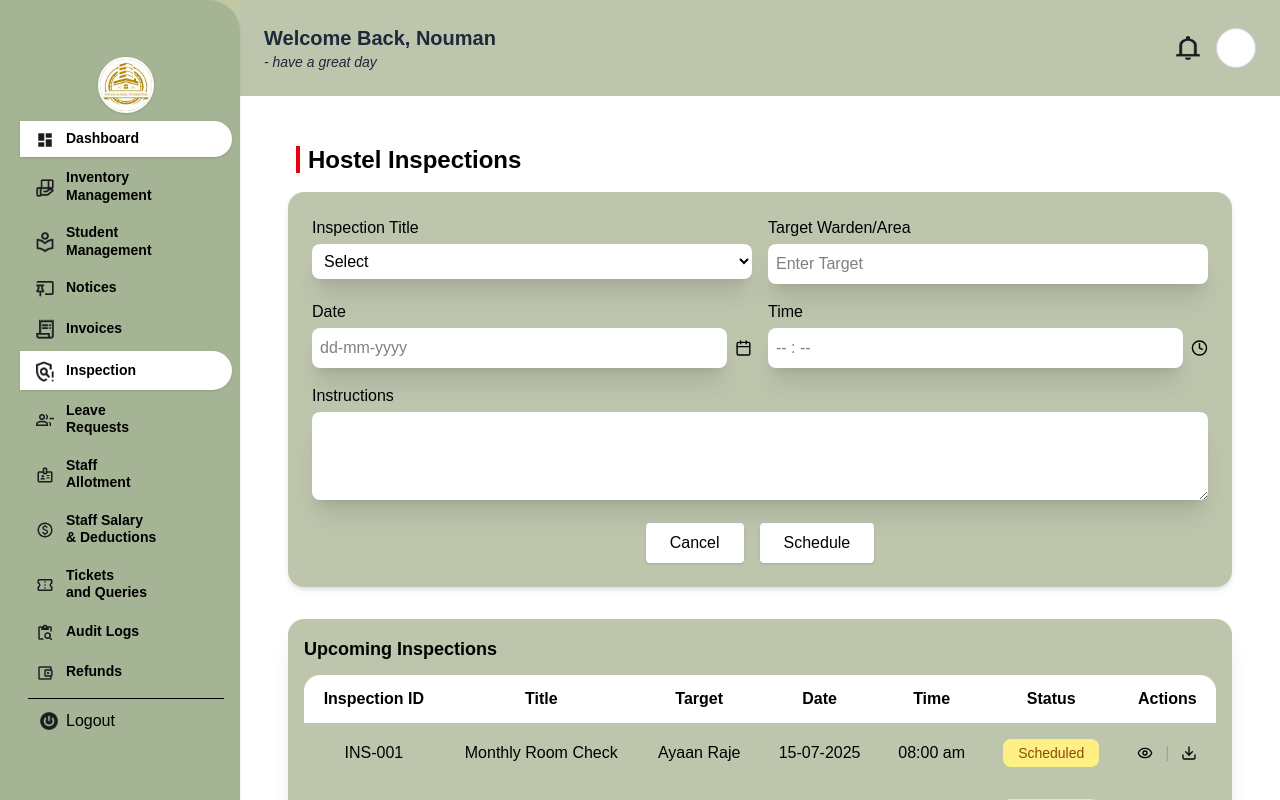
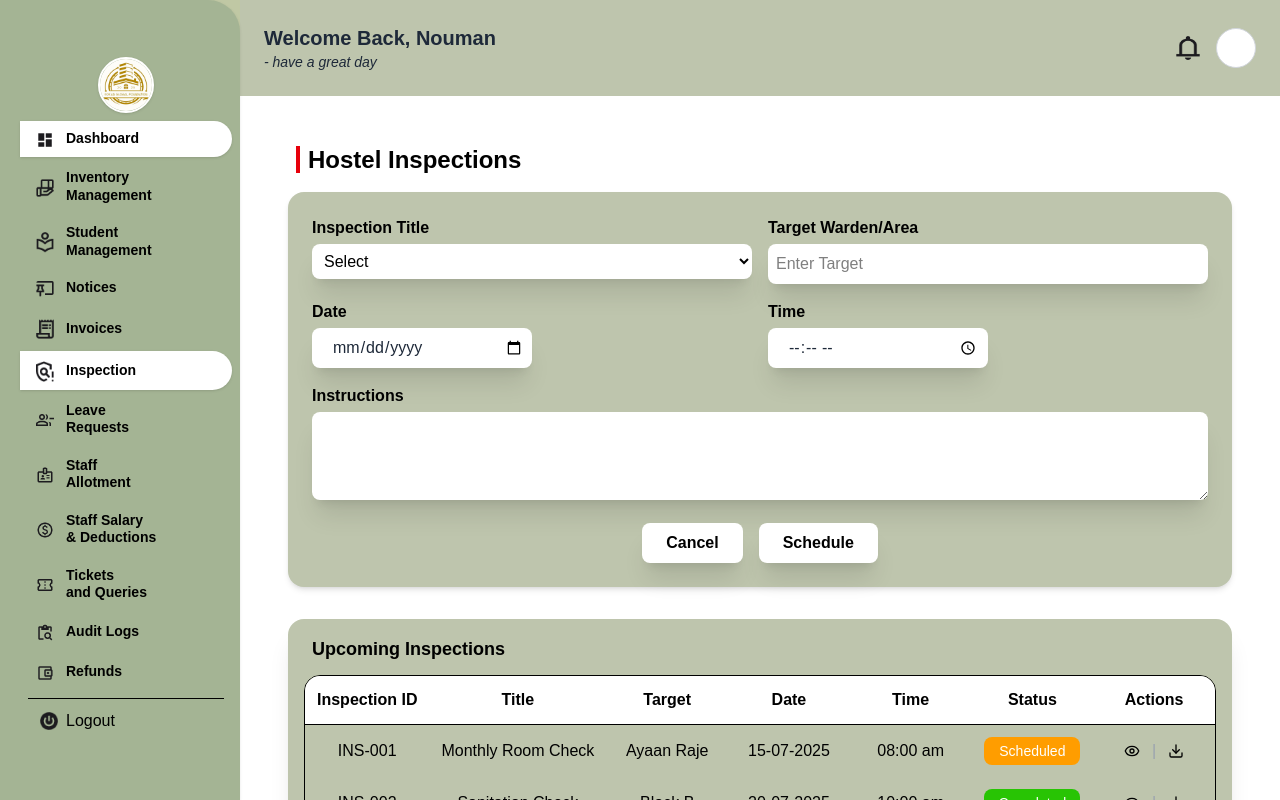
Before and after one commit to dev-nexcore/HM_ADMIN, a Next.js app: page /inspection in a window 1280 px wide. Shown: the top 800 px of the page. Built offline with nearby package versions, Linux system fonts and the light colour scheme.

Commit message:
update InspectionPage.jsx and InvoiceSection.jsx for styling improvements

```diff
--- a/src/components/adminInspection/InspectionPage.jsx
+++ b/src/components/adminInspection/InspectionPage.jsx
@@ -4,8 +4,8 @@ import { useState } from "react";
 import { CalendarIcon, ClockIcon, Eye, Download } from "lucide-react";
 
 const statusStyles = {
-  Scheduled: "bg-yellow-200 text-yellow-800",
-  Completed: "bg-green-200 text-green-800",
+  Scheduled: "bg-[#FF9D00] text-white",
+  Completed: "bg-[#28C404] text-white",
   Cancelled: "bg-gray-300 text-black",
 };
 
@@ -21,7 +21,7 @@ export default function InspectionPage() {
   const upcomingInspections = [
     {
       id: "INS-001",
-      title: "Monthly Room Check",
+      title: "Monthly Room Check ",
       target: "Ayaan Raje",
       date: "15-07-2025",
       time: "08:00 am",
@@ -67,7 +67,7 @@ export default function InspectionPage() {
       <div className="rounded-2xl p-6 bg-[#BEC5AD] shadow-md">
         <div className="grid md:grid-cols-2 gap-4 mb-4">
           <div>
-            <label className="block font-medium mb-1">Inspection Title</label>
+            <label className="block font-semibold mb-1">Inspection Title</label>
             <select
               value={form.title}
               onChange={(e) => setForm({ ...form, title: e.target.value })}
@@ -79,7 +79,9 @@ export default function InspectionPage() {
             </select>
           </div>
           <div>
-            <label className="block font-medium mb-1">Target Warden/Area</label>
+            <label className="block font-semibold mb-1">
+              Target Warden/Area
+            </label>
             <input
               type="text"
               value={form.target}
@@ -90,37 +92,32 @@ export default function InspectionPage() {
           </div>
         </div>
 
+        {/* Date and Time Row */}
         <div className="grid md:grid-cols-2 gap-4 mb-4">
-          <div>
-            <label className="block font-medium mb-1">Date</label>
-            <div className="flex items-center gap-2">
+          <div className="w-full md:w-1/2">
+            <label className="block font-semibold mb-1">Date</label>
             <input
-                type="text"
+              type="date"
               value={form.date}
               onChange={(e) => setForm({ ...form, date: e.target.value })}
-                className="w-full p-2 bg-white rounded-lg shadow-xl"
+              className="w-full p-2 pl-5 text-gray-800 bg-white rounded-lg shadow-xl"
               placeholder="dd-mm-yyyy"
             />
-              <CalendarIcon size={18} className="text-black" />
           </div>
-          </div>
-          <div>
-            <label className="block font-medium mb-1">Time</label>
-            <div className="flex items-center gap-2">
+          <div className="w-full md:w-1/2">
+            <label className="block font-semibold mb-1">Time</label>
             <input
-                type="text"
+              type="time"
               value={form.time}
               onChange={(e) => setForm({ ...form, time: e.target.value })}
-                className="w-full p-2 bg-white rounded-lg shadow-xl"
-                placeholder="-- : --"
+              className="w-full p-2 pl-5 text-gray-800 bg-white rounded-lg shadow-xl"
+              placeholder="--:--"
             />
-              <ClockIcon size={18} className="text-black" />
-            </div>
           </div>
         </div>
 
         <div className="mb-4">
-          <label className="block font-medium mb-1">Instructions</label>
+          <label className="block font-semibold mb-1">Instructions</label>
           <textarea
             value={form.instructions}
             onChange={(e) => setForm({ ...form, instructions: e.target.value })}
@@ -130,10 +127,10 @@ export default function InspectionPage() {
         </div>
 
         <div className="flex justify-center gap-4">
-          <button className="bg-white text-black px-6 py-2 rounded shadow">
+          <button className="bg-white text-black font-semibold px-6 py-2 rounded-lg shadow-xl">
             Cancel
           </button>
-          <button className="bg-white text-black px-6 py-2 rounded shadow">
+          <button className="bg-white font-semibold text-black px-6 py-2 rounded-lg shadow-xl">
             Schedule
           </button>
         </div>
@@ -141,50 +138,45 @@ export default function InspectionPage() {
 
       {/* ✅ Responsive Table Section */}
       <section className="bg-[#BEC5AD] rounded-2xl p-4 shadow-xl">
-        <h2 className="font-semibold text-black mb-3 text-lg">
+        <h2 className="text-black text-lg font-semibold mb-3 ml-2">
           Upcoming Inspections
         </h2>
 
         <div className="overflow-x-auto">
-          <table className="min-w-full text-black rounded-lg text-sm md:text-base">
+          {/* Wrapper to enable proper border rounding */}
+          <div className="min-w-full inline-block overflow-hidden  rounded-t-2xl border">
+            <table className="min-w-full table-fixed text-black text-xs sm:text-sm md:text-base">
               <thead>
-              <tr className="bg-white">
+                <tr className="bg-white border-b">
                   {tableHeaders.map((header, i) => (
                     <th
                       key={i}
-                    className={`px-4 py-3 text-center font-semibold whitespace-nowrap ${
-                      i === 0
-                        ? "rounded-tl-2xl"
-                        : i === tableHeaders.length - 1
-                        ? "rounded-tr-2xl"
-                        : ""
-                    }`}
+                      className="text-center font-semibold py-3 px-2 whitespace-nowrap w-[12.5%]"
                     >
                       {header}
                     </th>
                   ))}
                 </tr>
               </thead>
+
               <tbody>
                 {upcomingInspections.map((row, rowIndex) => (
                   <tr key={rowIndex} className="hover:bg-black/5 transition">
                     {tableHeaders.map((column, cellIndex) => {
-                    const value =
-                      row[
-                        column
+                      const key = column
                         .toLowerCase()
                         .replace("inspection id", "id")
-                          .replace(/\s+/g, "")
-                      ];
+                        .replace(/\s+/g, "");
+                      const value = row[key];
 
                       if (column === "Status") {
                         return (
                           <td
                             key={cellIndex}
-                          className="px-4 py-4 text-center whitespace-nowrap"
+                            className="text-center px-2 py-3 whitespace-nowrap w-[12.5%]"
                           >
                             <span
-                            className={`inline-block w-24 text-center px-3 py-1 text-xs md:text-sm rounded-lg font-medium ${
+                              className={`inline-block w-24 px-3 py-1 text-[10px] sm:text-xs md:text-sm text-center font-medium rounded-lg ${
                                 statusStyles[value] || "bg-gray-300 text-black"
                               }`}
                             >
@@ -198,12 +190,12 @@ export default function InspectionPage() {
                         return (
                           <td
                             key={cellIndex}
-                          className="px-4 py-2 text-center whitespace-nowrap"
+                            className="text-center px-2 py-3 whitespace-nowrap w-[12.5%]"
                           >
-                          <div className="flex justify-center items-center gap-3">
-                            <Eye className="h-4 w-4 cursor-pointer text-black" />
+                            <div className="flex justify-center items-center gap-2 sm:gap-3">
+                              <Eye className="w-3 h-3 sm:w-4 sm:h-4 text-black cursor-pointer" />
                               <span className="text-gray-400">|</span>
-                            <Download className="h-4 w-4 cursor-pointer text-black" />
+                              <Download className="w-3 h-3 sm:w-4 sm:h-4 text-black cursor-pointer" />
                             </div>
                           </td>
                         );
@@ -212,7 +204,7 @@ export default function InspectionPage() {
                       return (
                         <td
                           key={cellIndex}
-                        className="px-4 py-2 text-center whitespace-nowrap"
+                          className="text-center px-2 py-3 whitespace-nowrap w-[12.5%]"
                         >
                           {value}
                         </td>
@@ -223,6 +215,7 @@ export default function InspectionPage() {
               </tbody>
             </table>
           </div>
+        </div>
       </section>
     </div>
   );
--- a/src/components/adminInvoice/InvoiceSection.jsx
+++ b/src/components/adminInvoice/InvoiceSection.jsx
@@ -12,7 +12,7 @@ const statusStyles = {
 export default function InvoiceSection({ title, headers, data }) {
   return (
     <section className="bg-[#BEC5AD] rounded-2xl p-4 shadow-xl">
-      <h2 className="font-semibold text-black mb-3 text-lg">{title}</h2>
+      <h2 className="font-semibold text-black mb-3 ml-2 text-lg">{title}</h2>
 
       <div className="overflow-x-auto">
         <table className="min-w-full text-black rounded-lg text-sm md:text-base">
```
Lines whose indentation alone changed are shown as unchanged.
